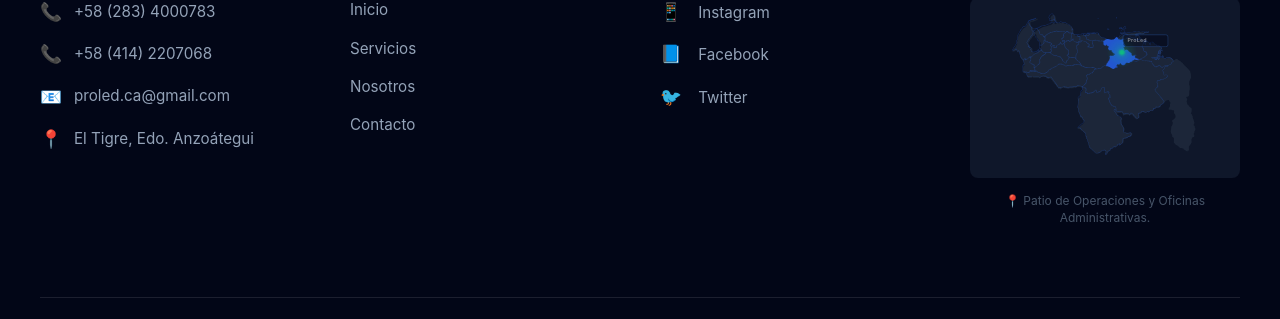
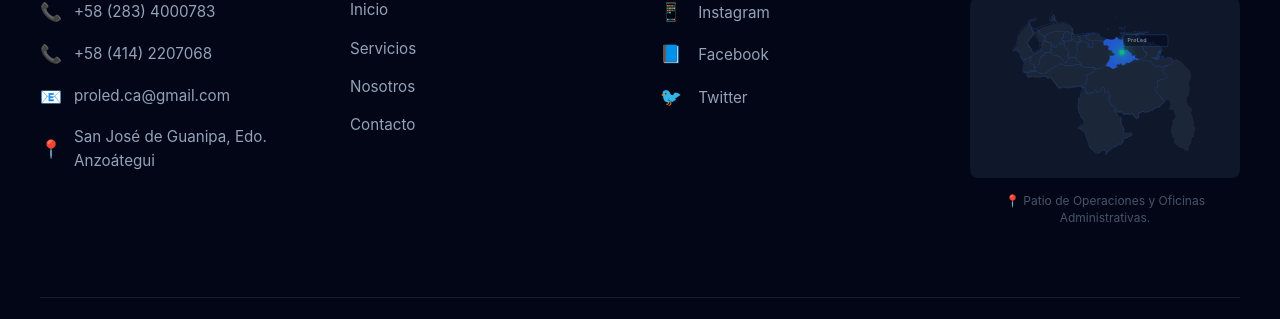
Before and after one commit to ing-nestorgomez/belorp, a Jekyll site: the page built from index.html, in a window 1280 px wide and 900 px high, scrolled down 5299 px. Shown: the part 521-840 px from the top of the window. Built offline with Jekyll 4.4.1, drawn with Linux system fonts in a browser that asks for light colours.

Commit message:
Update location in footer from El Tigre to San José

```diff
--- a/_includes/footer.html
+++ b/_includes/footer.html
@@ -6,7 +6,7 @@
         <li><span class="footer-icon">📞</span> +58 (283) 4000783</li>
         <li><span class="footer-icon">📞</span> +58 (414) 2207068</li>
         <li><span class="footer-icon">📧</span> proled.ca@gmail.com</li>
-        <li><span class="footer-icon">📍</span> El Tigre, Edo. Anzoátegui</li>
+        <li><span class="footer-icon">📍</span> San José de Guanipa, Edo. Anzoátegui</li>
       </ul>
     </div>
 
```
